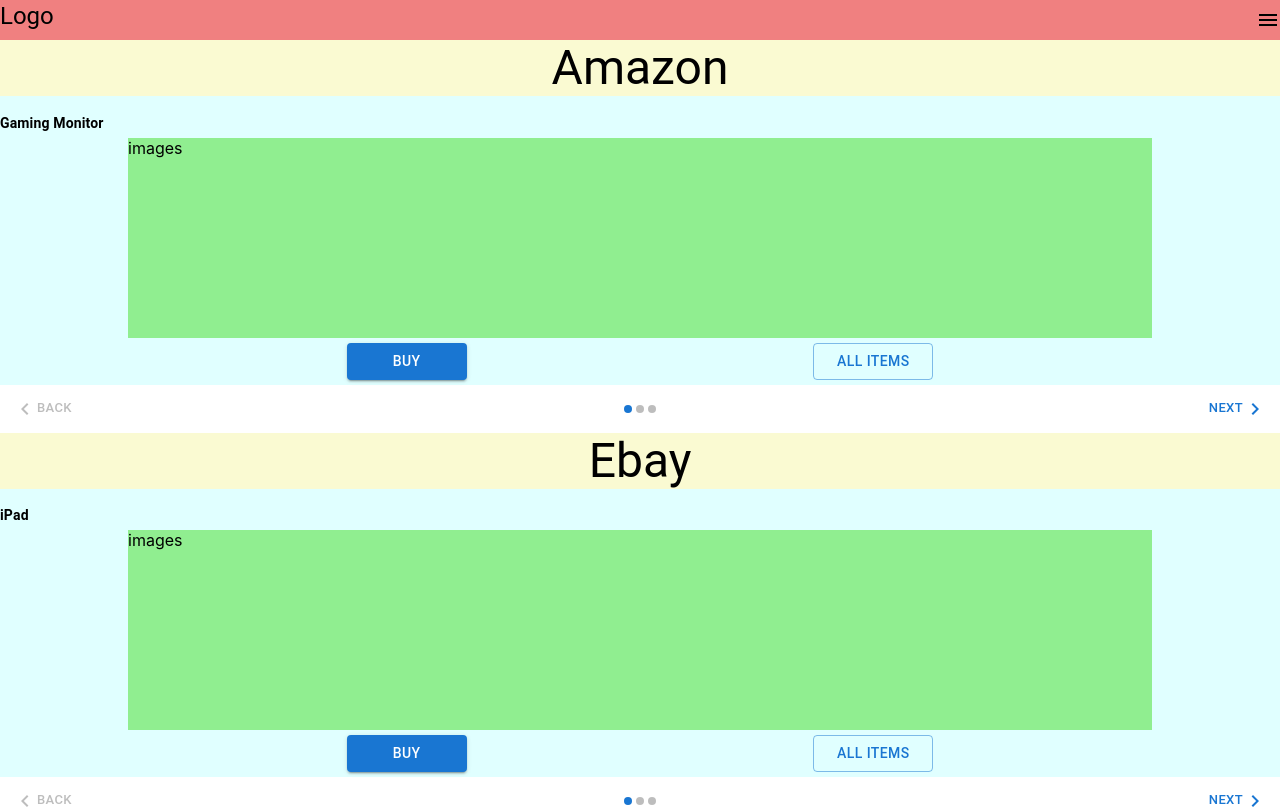
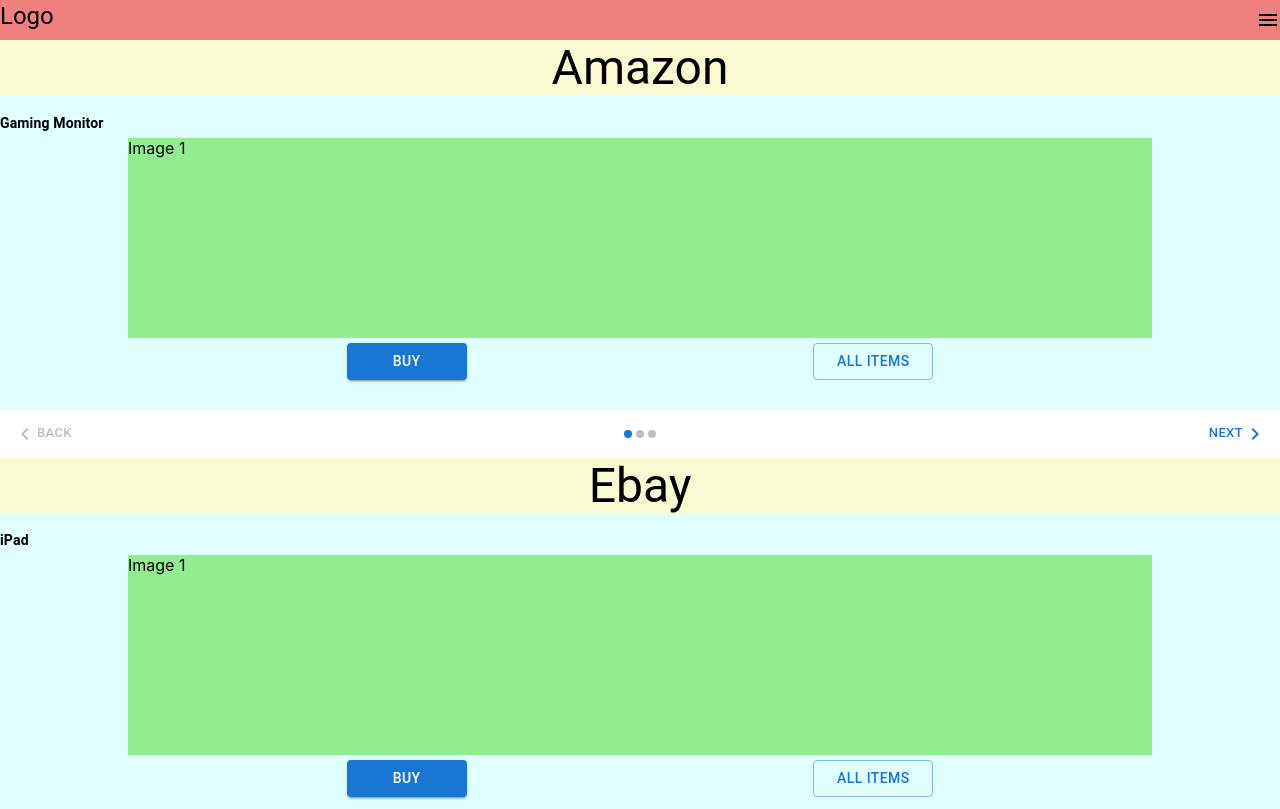
Before and after one commit to santiav4/niche-items, a React (Create React App) app: page / in a window 1280 px wide. Shown: the top 809 px of the page. Built offline with nearby package versions, Linux system fonts and the light colour scheme.

Commit message:
slide states are now independent and homepage stores are now components

```diff
--- a/src/App.js
+++ b/src/App.js
@@ -2,7 +2,7 @@ import TopNav from "./components/TopNav";
 import { AppBox } from "./components/StyledComponents";
 import HomeStore from "./components/HomeStore";
 import { Routes, Route, useNavigate } from "react-router-dom";
-import StoreItems from "./components/StoreItems";
+import AllItems from "./components/AllItems";
 
 function App() {
     return (
@@ -10,8 +10,7 @@ function App() {
             <TopNav />
             <Routes>
                 <Route path="/" element={<HomeStore />} />
-
-        <Route path="/storeItems/:id" element={<StoreItems />} />
+                <Route path="/allItems/:id" element={<AllItems />} />
             </Routes>
         </AppBox>
     );
--- /dev/null
+++ b/src/components/AllItems.jsx
@@ -0,0 +1,9 @@
+import { useParams } from "react-router-dom";
+
+const AllItems = () => {
+    let { id } = useParams();
+    console.log(useParams());
+    return <div>All Items {id}</div>;
+};
+
+export default AllItems;
--- a/src/components/Carousel.jsx
+++ b/src/components/Carousel.jsx
@@ -5,15 +5,21 @@ import Button from "@mui/material/Button";
 import KeyboardArrowLeft from "@mui/icons-material/KeyboardArrowLeft";
 import KeyboardArrowRight from "@mui/icons-material/KeyboardArrowRight";
 
-export default function DotsMobileStepper({ activeStep, setActiveStep }) {
+export default function DotsMobileStepper({
+    handleNextSlide,
+    handlePrevSlide,
+}) {
+    const [activeStep, setActiveStep] = React.useState(0);
     const theme = useTheme();
 
     const handleNext = () => {
         setActiveStep((prevActiveStep) => prevActiveStep + 1);
+        handleNextSlide();
     };
 
     const handleBack = () => {
         setActiveStep((prevActiveStep) => prevActiveStep - 1);
+        handlePrevSlide();
     };
 
     return (
@@ -22,9 +28,12 @@ export default function DotsMobileStepper({ activeStep, setActiveStep }) {
             steps={3}
             position="static"
             activeStep={activeStep}
-      sx={{ flexGrow: 1 }}
+            sx={{ flexGrow: 1, marginTop: "25px" }}
             nextButton={
-        <Button size="small" onClick={handleNext} disabled={activeStep === 2}>
+                <Button
+                    size="small"
+                    onClick={handleNext}
+                    disabled={activeStep === 2}>
                     Next
                     {theme.direction === "rtl" ? (
                         <KeyboardArrowLeft />
@@ -34,7 +43,10 @@ export default function DotsMobileStepper({ activeStep, setActiveStep }) {
                 </Button>
             }
             backButton={
-        <Button size="small" onClick={handleBack} disabled={activeStep === 0}>
+                <Button
+                    size="small"
+                    onClick={handleBack}
+                    disabled={activeStep === 0}>
                     {theme.direction === "rtl" ? (
                         <KeyboardArrowRight />
                     ) : (
--- a/src/components/HomeStore.jsx
+++ b/src/components/HomeStore.jsx
@@ -4,70 +4,16 @@ import Typography from "@mui/material/Typography";
 import Button from "@mui/material/Button";
 import Carousel from "./Carousel";
 import { Link, useParams } from "react-router-dom";
+import { STORES_INFO } from "../data";
+import StorePreviewItems from "./StorePreviewItems";
 
-import { STORES_INFO } from "../data";
 const HomeStore = () => {
     const stores = STORES_INFO;
-  const [activeStep, setActiveStep] = React.useState(0);
     let { id } = useParams();
     return (
         <Box>
             {stores.map((store) => (
-        <Box key={store.id} sx={{ backgroundColor: "lightcyan" }}>
-          <Typography
-            sx={{
-              textAlign: "center",
-              backgroundColor: "lightgoldenrodyellow",
-            }}
-            variant="h3"
-            component="div"
-            gutterBottom
-          >
-            {store.store}
-          </Typography>
-          <Box sx={{ width: "100%" }}>
-            <Typography
-              sx={{ fontWeight: "bold" }}
-              variant="body2"
-              gutterBottom
-            >
-              {store.item[0]}
-            </Typography>
-            <Box
-              sx={{
-                width: "80%",
-                height: "200px",
-                backgroundColor: "lightgreen",
-                margin: "0 auto 5px auto",
-              }}
-            >
-              images
-            </Box>
-            <Box
-              sx={{
-                display: "flex",
-                justifyContent: "space-evenly",
-                alignItems: "center",
-              }}
-            >
-              <Button
-                sx={{ marginBottom: "5px", width: "120px" }}
-                variant="contained"
-              >
-                Buy
-              </Button>
-              <Link to={`/storeItems/${store.id}`}>
-                <Button
-                  sx={{ marginBottom: "5px", width: "120px" }}
-                  variant="outlined"
-                >
-                  All Items
-                </Button>
-              </Link>
-            </Box>
-            <Carousel activeStep={activeStep} setActiveStep={setActiveStep} />
-          </Box>
-        </Box>
+                <StorePreviewItems key={store.id} store={store} />
             ))}
         </Box>
     );
--- a/src/components/StoreItems.jsx
+++ /dev/null
@@ -1,9 +0,0 @@
-import { useParams } from "react-router-dom";
-
-const StoreItems = () => {
-  let { id } = useParams();
-  console.log(id);
-  return <div>StoreItems</div>;
-};
-
-export default StoreItems;
--- /dev/null
+++ b/src/components/StorePreviewItems.jsx
@@ -0,0 +1,73 @@
+import { Box } from "@mui/system";
+import React, { useState } from "react";
+import Typography from "@mui/material/Typography";
+import Button from "@mui/material/Button";
+import { Link, useParams } from "react-router-dom";
+import Carousel from "./Carousel";
+
+const StorePreviewItems = ({ store }) => {
+    const [sliderStep, setSliderStep] = React.useState(0);
+    const handleNextSlide = () => {
+        setSliderStep((prevActiveStep) => prevActiveStep + 1);
+    };
+
+    const handlePrevSlide = () => {
+        setSliderStep((prevActiveStep) => prevActiveStep - 1);
+    };
+    return (
+        <Box sx={{ backgroundColor: "lightcyan" }}>
+            <Typography
+                sx={{
+                    textAlign: "center",
+                    backgroundColor: "lightgoldenrodyellow",
+                }}
+                variant="h3"
+                component="div"
+                gutterBottom>
+                {store.store}
+            </Typography>
+            <Box sx={{ width: "100%" }}>
+                <Typography
+                    sx={{ fontWeight: "bold" }}
+                    variant="body2"
+                    gutterBottom>
+                    {store.item[0]}
+                </Typography>
+                <Box
+                    sx={{
+                        width: "80%",
+                        height: "200px",
+                        backgroundColor: "lightgreen",
+                        margin: "0 auto 5px auto",
+                    }}>
+                    {store.image[sliderStep]}
+                </Box>
+                <Box
+                    sx={{
+                        display: "flex",
+                        justifyContent: "space-evenly",
+                        alignItems: "center",
+                    }}>
+                    <Button
+                        sx={{ marginBottom: "5px", width: "120px" }}
+                        variant="contained">
+                        Buy
+                    </Button>
+                    <Link to={`/allItems/${store.store}`}>
+                        <Button
+                            sx={{ marginBottom: "5px", width: "120px" }}
+                            variant="outlined">
+                            All Items
+                        </Button>
+                    </Link>
+                </Box>
+                <Carousel
+                    handleNextSlide={handleNextSlide}
+                    handlePrevSlide={handlePrevSlide}
+                />
+            </Box>
+        </Box>
+    );
+};
+
+export default StorePreviewItems;
```
Lines whose indentation alone changed are shown as unchanged.
